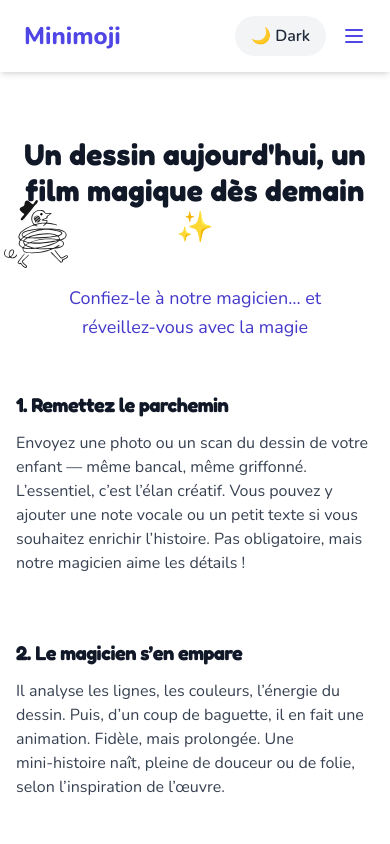
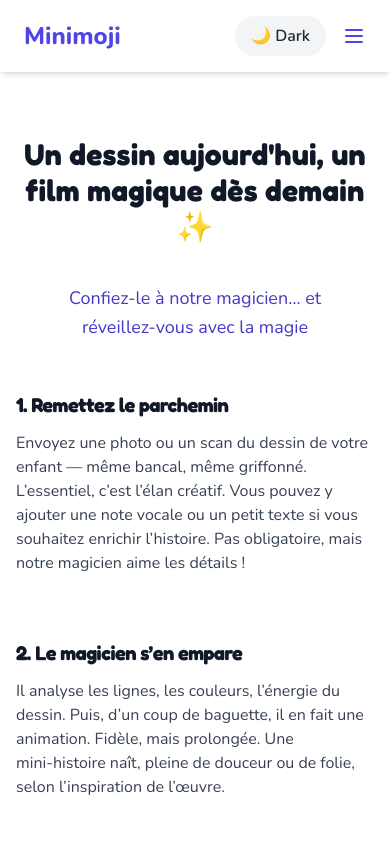
Before and after one commit to rafmeneust/minimoji, a React (Vite) app: page /concept in a window 390 px wide. Shown: the top 844 px of the page. Built offline with nearby package versions, Linux system fonts and the light colour scheme; no server answers.

Commit message:
pricing fix

```diff
--- a/src/pages/Concept.jsx
+++ b/src/pages/Concept.jsx
@@ -42,7 +42,7 @@ export default function Concept() {
           aria-hidden="true"
           loading="lazy"
           decoding="async"
-          className="pointer-events-none select-none absolute block w-16 left-1 top-16 sm:w-20 sm:-left-12 sm:top-10 md:w-24 md:-left-20 md:top-12 lg:w-28 lg:-left-28 lg:top-14"
+          className="pointer-events-none select-none absolute hidden sm:block w-16 left-1 top-16 sm:w-20 sm:-left-12 sm:top-10 md:w-24 md:-left-20 md:top-12 lg:w-28 lg:-left-28 lg:top-14"
           draggable="false"
         />
 
```
